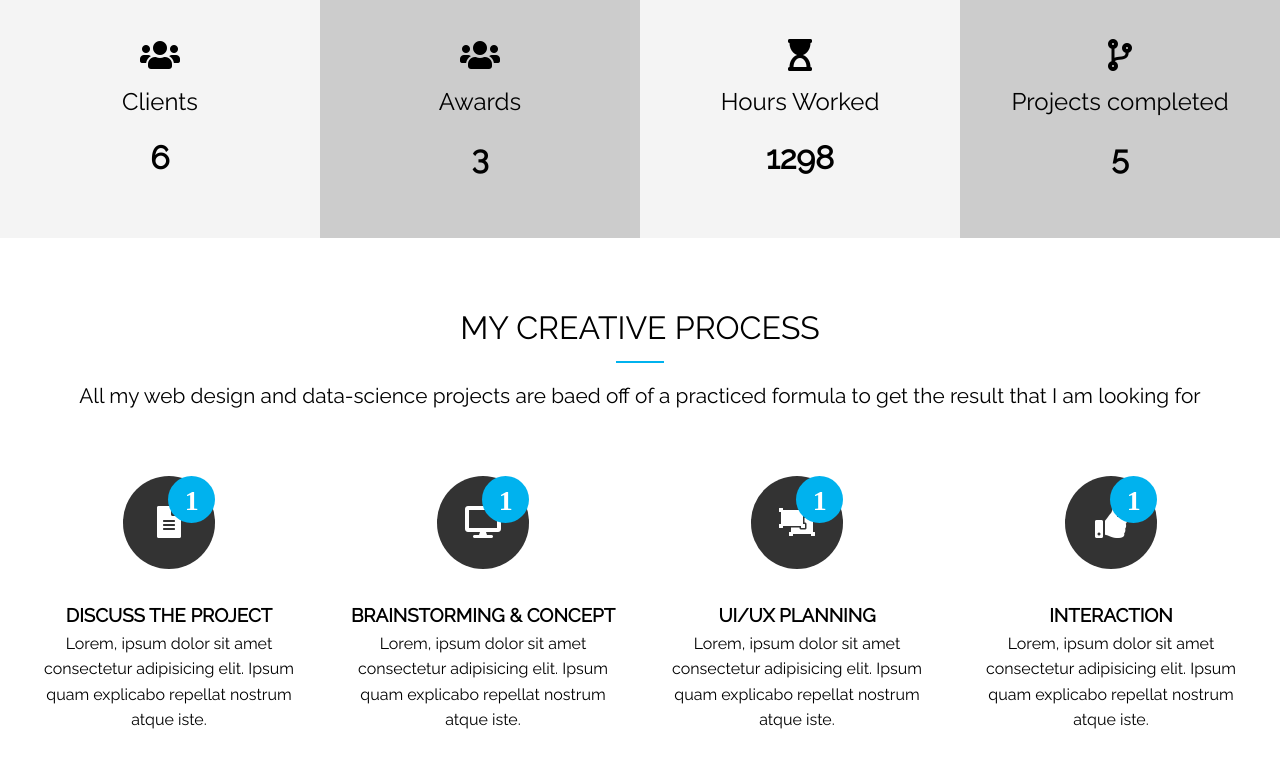
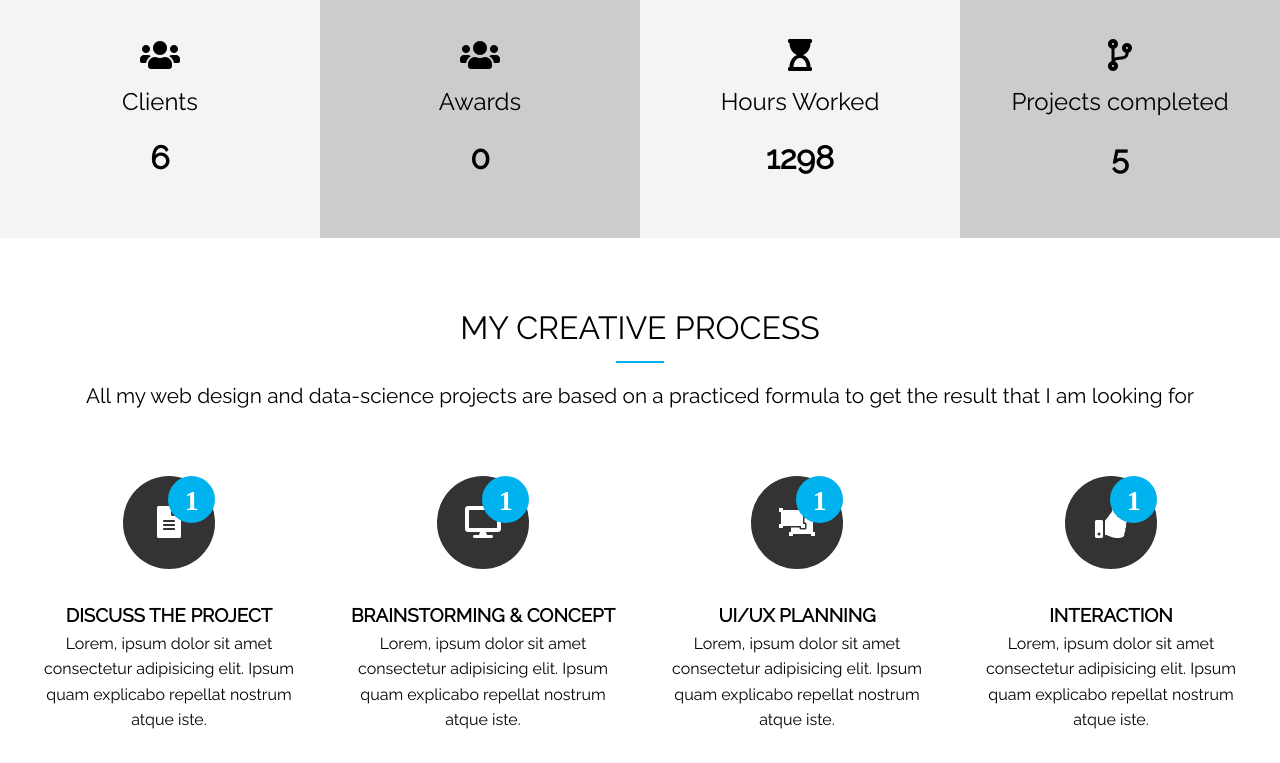
Before and after one commit to stephenkayade/portfolio_website, a website: page dist/index.html in a window 1280 px wide. Shown: the part 1260-2023 px from the top of the page. Drawn offline with Linux system fonts and the light colour scheme.

Commit message:
latest commit

```diff
--- a/dist/index.html
+++ b/dist/index.html
@@ -91,7 +91,7 @@
                 <ul>
                     <li><i class="fas fa-users fa-2x"></i></li>
                     <li class="stats-title">Awards</li>
-                    <li class="stats-number">3</li>
+                    <li class="stats-number">0</li>
                 </ul>
             </div>
             <div>
@@ -117,7 +117,7 @@
         <div class="container">
             <h2 class="section-title">My Creative Process</h2>
             <div class="bottom-line"></div>
-            <p class="lead">All my web design and data-science projects are baed off of a practiced formula to get the
+            <p class="lead">All my web design and data-science projects are based on a practiced formula to get the
                 result that I am looking for</p>
             <div class="process">
                 <div>
```
